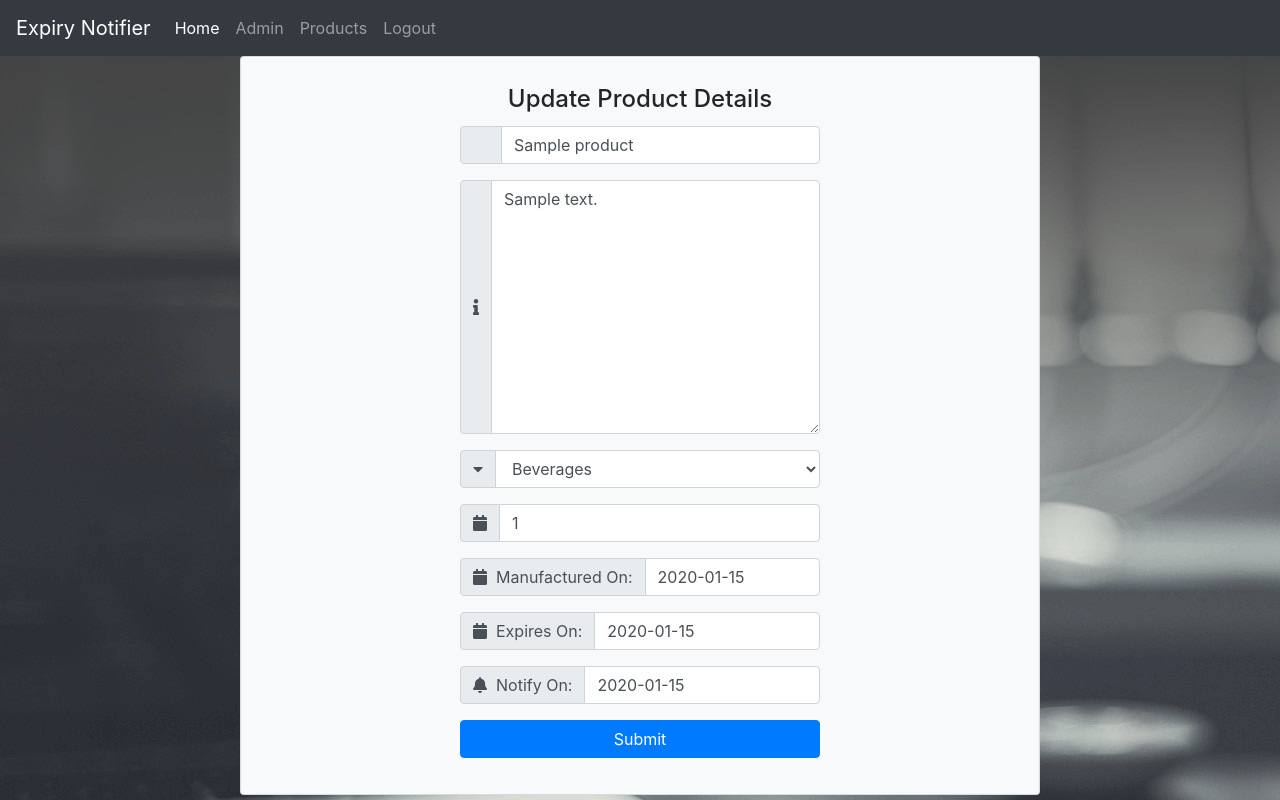
After one commit to Vivek-Gupta21/ExpiryNotification, a Django app: page /expirynotification/update_product/1/ in a window 1280 px wide. The commit adds this page. Run offline with Django 3.2, Linux system fonts and the light colour scheme; a user stored in the database is signed in; tables that the repository leaves empty hold one stand-in row (values such as "Sample post"); some libraries are stand-ins or nearby versions.

Commit message:
Added Update and Delete product objects

```diff
--- a/ProductExpiryNotification/models.py
+++ b/ProductExpiryNotification/models.py
@@ -1,5 +1,8 @@
+from datetime import date, timedelta, datetime
 from django.db import models
 from django.contrib.auth.models import User
+
+DEFAULT_DATE = datetime(1960, 1, 1).date()
 
 
 class UserProfile(models.Model):
@@ -27,16 +30,44 @@ class Product(models.Model):
         VEGETABLES = 'Vegetables'
         OTHER = 'Other'
 
-    best_before = models.IntegerField(default=10, unique=False, blank=True)
-    category = models.CharField(max_length=264, choices=ItemCategories.choices, default=ItemCategories.OTHER)
-    description = models.TextField(blank=True)
+    best_before = models.IntegerField(default=50, unique=False, blank=True, null=True)
+    category = models.CharField(max_length=20, choices=ItemCategories.choices, default=ItemCategories.OTHER)
+    description = models.TextField(blank=True, max_length=240)
     expiry_date = models.DateField(null=True, unique=False)
     manufactured_date = models.DateField(null=True, unique=False)
     notification_date = models.DateField(null=True, unique=False, blank=True)
-    product_name = models.CharField(max_length=264, null=False, unique=True)
+    product_name = models.CharField(max_length=100, null=False, unique=True)
 
     def __str__(self):
         return self.product_name
+
+    # TODO : Notification Date not getting updated. Find the source of bug and resolve it!
+    # Update the notification date according to the days remaining in expiry of the product.
+    def update_notification_date(self):
+        days_remaining = (self.expiry_date - self.notification_date).days
+        if days_remaining > 5:
+            self.notification_date = self.expiry_date + timedelta(days=5)
+        elif 5 >= days_remaining > 3:
+            self.notification_date = self.expiry_date + timedelta(days=3)
+        elif 3 >= days_remaining > 1:
+            self.notification_date = self.expiry_date + timedelta(days=1)
+        else:
+            self.notification_date = DEFAULT_DATE
+        self.save()
+
+    @staticmethod
+    def products_about_to_expire():
+        expiring_product_user_dict = {}
+        for user_profile in UserProfile.objects.all():
+            products_bought_by_user = list(Product.objects.filter(bought_by__user=user_profile.user))
+            product_ids = [product.id for product in products_bought_by_user]
+            products = Product.objects.filter(id__in=product_ids)
+            products_expiring = []
+            for product in products:
+                if date.today() == product.notification_date:
+                    products_expiring.append(product)
+            expiring_product_user_dict[user_profile] = products_expiring
+        return expiring_product_user_dict
 
 
 class ProductImages(models.Model):
--- a/ProductExpiryNotification/urls.py
+++ b/ProductExpiryNotification/urls.py
@@ -9,5 +9,7 @@ urlpatterns = [
     path('logout/', views.LogoutView.as_view(), name='logoutPage'),
     path('home/', views.LoggedInView.as_view(), name='loginHomePage'),
     path('products/', views.ProductCreateView.as_view(), name='addProductPage'),
-    path('view_product/', views.ShowProductsView.as_view(), name='viewProductPage')
+    path('view_product/', views.ShowProductsView.as_view(), name='viewProductPage'),
+    path('update_product/<pk>/', views.UpdateProductsView.as_view(), name='updateProductPage'),
+    path('delete_product/<pk>', views.DeleteProductView.as_view(), name='deleteProductPage'),
 ]
--- a/ProductExpiryNotification/views.py
+++ b/ProductExpiryNotification/views.py
@@ -4,7 +4,7 @@ from django.contrib.auth.views import LoginView
 from django.shortcuts import render, redirect, get_object_or_404
 from django.urls import reverse_lazy
 from django.utils.decorators import method_decorator
-from django.views.generic import (TemplateView, ListView, CreateView)
+from django.views.generic import (TemplateView, ListView, CreateView, UpdateView, DeleteView)
 
 from .forms import ProductForm, RegistrationForm, LoginForm
 from .models import UserProfile, Product
@@ -14,10 +14,8 @@ class IndexView(TemplateView):
     template_name = 'ProductExpiryNotification/index.html'
 
 
+# Provides the ability to register a user
 class RegisterView(CreateView):
-    """
-    Provides the ability to register a user
-    """
     model = UserProfile
     success_url = reverse_lazy('ProductExpiryNotification:loginHomePage')
     form_class = RegistrationForm
@@ -30,10 +28,8 @@ class RegisterView(CreateView):
         return super().form_valid(form)
 
 
+# Provides the ability to login as a user with a username and password
 class LoginUserView(LoginView):
-    """
-    Provides the ability to login as a user with a username and password
-    """
     authentication_form = LoginForm
     template_name = 'ProductExpiryNotification/login.html'
 
@@ -57,10 +53,27 @@ class LoginUserView(LoginView):
 
 
 @method_decorator(login_required, name='dispatch')
+class UpdateProductsView(UpdateView):
+    model = Product
+    template_name = 'ProductExpiryNotification/UpdateProduct.html'
+    fields = ['product_name', 'best_before', 'category', 'description', 'expiry_date', 'manufactured_date',
+              'notification_date']
+    success_url = reverse_lazy("ProductExpiryNotification:viewProductPage")
+
+
+@method_decorator(login_required, name='dispatch')
+class DeleteProductView(DeleteView):
+    model = Product
+    template_name = "ProductExpiryNotification/DeleteProduct.html"
+    success_url = reverse_lazy("ProductExpiryNotification:viewProductPage")
+
+
+@method_decorator(login_required, name='dispatch')
 class ProductCreateView(CreateView):
     model = Product
     form_class = ProductForm
     template_name = 'ProductExpiryNotification/AddProducts.html'
+
     # success_url = reverse_lazy('ProductExpiryNotification:loginHomePage')
 
     def post(self, request, *args, **kwargs):
@@ -97,6 +110,7 @@ class LoggedInView(TemplateView):
     template_name = 'ProductExpiryNotification/LoginHomePage.html'
     model = UserProfile
     slug_field = "user"
+
     # slug_url_kwarg = "user"
 
     def get_object(self):
--- a/templates/ProductExpiryNotification/LoginHomePage.html
+++ b/templates/ProductExpiryNotification/LoginHomePage.html
@@ -40,7 +40,7 @@
                         <div class="container">
                             <div class="carousel-caption text-right">
                                 <h1 class="lead">
-                                    Don't have time to keep track of expiry of your products
+                                    Consume your products before they expire!
                                 </h1>
                             </div>
                         </div>
--- /dev/null
+++ b/templates/ProductExpiryNotification/UpdateProduct.html
@@ -0,0 +1,105 @@
+{% extends "ProductExpiryNotification/base.html" %}
+{% load static %}
+{% load widget_tweaks %}
+{% block body_block %}
+
+    <link rel="stylesheet" href="https://use.fontawesome.com/releases/v5.0.8/css/all.css">
+    <div class="row justify-content-center">
+        <div class="card bg-light text-center" style="width:50rem;">
+            <article class="card-body mx-auto" style="max-width: 400px;">
+                <h4 class="card-title mt-2 text-center">Update Product Details</h4>
+                <form enctype="multipart/form-data" method="POST">
+                    {% csrf_token %}
+                    <div id="errors">
+                        <div class="inner">
+                            {% if form.error_class.errorlist %}
+                                <div class="alert alert-danger alert-dismissible fade show">
+                                    <strong class="text-center">Error!</strong>
+                                </div>
+                            {% endif %}
+                        </div>
+                    </div>
+                    {{ form.product_name.errors |striptags }}
+                    <div class="form-group input-group">
+                        <div class="input-group-prepend">
+                            <span class="input-group-text">
+                                <i class="fa fa-product-hunt"></i>
+                            </span>
+                        </div>
+                        {{ form.product_name | add_class:"form-control" | add_error_class:"alert alert-danger" }}
+                    </div>
+                    <!-- form-group// -->
+                    <div class="form-group input-group">
+                        <div class="input-group-prepend">
+                            <span class="input-group-text">
+                                <i class="fa fa-info"></i>
+                            </span>
+                        </div>
+                        {{ form.description | add_class:"form-control" | add_error_class:"alert alert-danger" }}
+                    </div>
+                    <!-- form-group// -->
+                    <div class="form-group input-group">
+                        <div class="input-group-prepend">
+                            <span class="input-group-text">
+                                <i class="fa fa-caret-down"></i>
+                            </span>
+                        </div>
+                        {{ form.category | add_class:"form-control" }}
+                    </div>
+                    <!-- form-group// -->
+                    {{ form.best_before.errors | striptags }}
+                    <div class="form-group input-group">
+                        <div class="input-group-prepend">
+                            <span class="input-group-text">
+                                <i class="fa fa-calendar"></i>
+                            </span>
+                        </div>
+                        {{ form.best_before | add_class:"form-control" | add_error_class:"alert alert-danger" }}
+                    </div>
+
+                    <!-- form-group// -->
+                    {{ form.manufactured_date.errors | striptags }}
+                    <div class="form-group input-group">
+                        <div class="input-group-prepend">
+                            <span class="input-group-text">
+                                <i class="fa fa-calendar"></i>
+                                &nbsp Manufactured On:
+                            </span>
+                        </div>
+                        {{ form.manufactured_date | add_class:"form-control" | add_error_class:"alert alert-danger" }}
+                    </div>
+                    {{ form.expiry_date.errors | striptags }}
+                    <!-- form-group// -->
+                    <div class="form-group input-group">
+                        <div class="input-group-prepend">
+                            <span class="input-group-text">
+                                <i class="fa fa-calendar"></i>
+                                &nbsp Expires On:
+                            </span>
+                        </div>
+                        {{ form.expiry_date | add_class:"form-control" | add_error_class:"alert alert-danger" }}
+                    </div>
+                    <!-- form-group// -->
+                    <div class="form-group input-group">
+                        <div class="input-group-prepend">
+                            <span class="input-group-text">
+                                <i class="fa fa-bell"></i>
+                                &nbsp Notify On:
+                            </span>
+                        </div>
+                        {{ form.notification_date | add_class:"form-control" | add_class:"form-control"}}
+                    </div>
+                    <!-- form-group// -->
+                    <div class="form-group">
+                        <button type="submit" class="btn btn-primary btn-block">
+                            Submit
+                        </button>
+                    </div>
+                    <!-- form-group// -->
+                </form>
+            </article>
+        </div>
+        <!-- card.// -->
+    </div>
+    <!--container end.//-->
+{% endblock %}
--- a/templates/ProductExpiryNotification/base.html
+++ b/templates/ProductExpiryNotification/base.html
@@ -84,7 +84,7 @@
             integrity="sha384-wfSDF2E50Y2D1uUdj0O3uMBJnjuUD4Ih7YwaYd1iqfktj0Uod8GCExl3Og8ifwB6"
             crossorigin="anonymous"></script>
 
-        <script src="/node_modules/jquery/dist/jquery.js"></script>
-        <script src="/node_modules/bootstrap/dist/js/bootstrap.js"></script>
+{#        <script src="/node_modules/jquery/dist/jquery.js"></script>#}
+{#        <script src="/node_modules/bootstrap/dist/js/bootstrap.js"></script>#}
     </body>
 </html>
--- a/templates/ProductExpiryNotification/login.html
+++ b/templates/ProductExpiryNotification/login.html
@@ -27,7 +27,7 @@
                            <i class="fa fa-user"></i>
                         </span>
                      </div>
-                     {{ form.username  }}
+                     {{ form.username }}
                   </div>
                   <!-- input-group.// -->
                </div>
```
Also changed, not shown: ExpiryNotification/settings.py (+9 -3 lines), ProductExpiryNotification/CronJobs.py (+41 -51 lines), ProductExpiryNotification/cron.py (added, +35 -0 lines), ProductExpiryNotification/forms.py (+10 -11 lines), requirements.txt (+17 -3 lines), templates/ProductExpiryNotification/DeleteProduct.html (added, +23 -0 lines), templates/ProductExpiryNotification/ViewProducts.html (+11 -1 lines), 1 other file.
